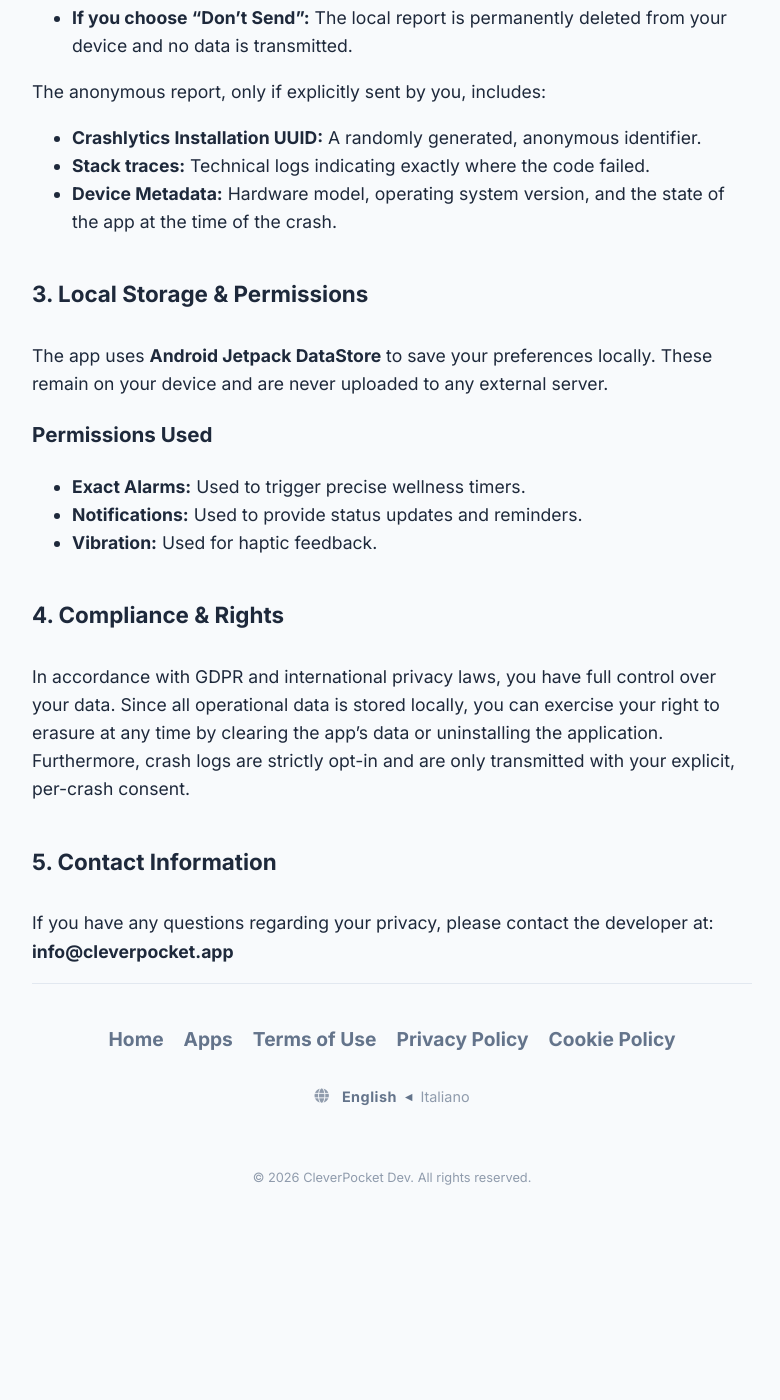
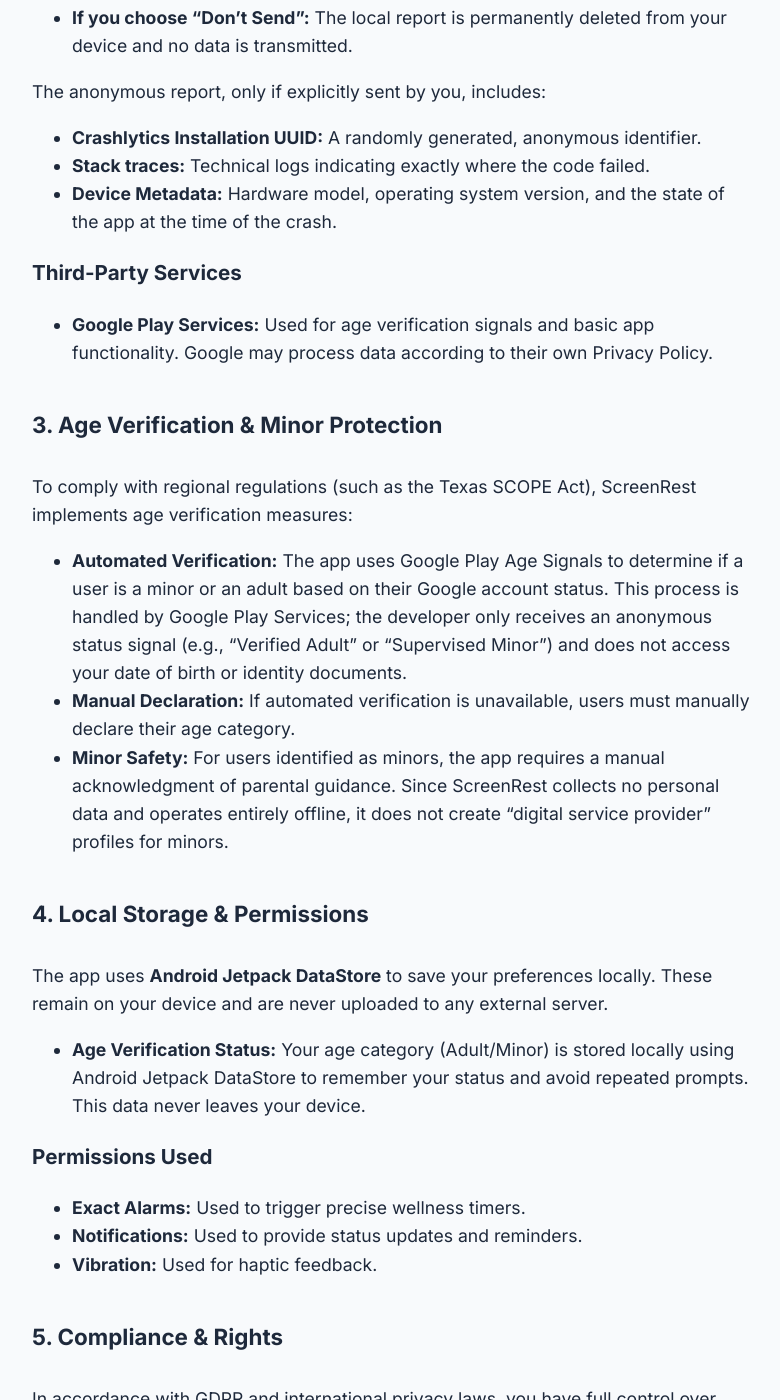
Before and after one commit to digitalcreat0r/sitoweb, a Jekyll site: the page built from policies/privacy-policy-screenrest.md, in a window 1280 px wide and 1400 px high, scrolled down 1097 px. Shown: the whole window, without its empty margins (248-1028 px from the left). Built offline with Jekyll 4.4.1, drawn with Linux system fonts in a browser that asks for light colours; before the commit the page ends 2398 px from its top, so only the background shows below that; some of the changed text lies outside the part shown.

Commit message:
aggiornamento policy

```diff
--- a/policies/privacy-policy-screenrest.md
+++ b/policies/privacy-policy-screenrest.md
@@ -33,17 +33,27 @@
 - **Stack traces:** Technical logs indicating exactly where the code failed.
 - **Device Metadata:** Hardware model, operating system version, and the state of the app at the time of the crash.
 
-## 3. Local Storage & Permissions
+### Third-Party Services
+- **Google Play Services:** Used for age verification signals and basic app functionality. Google may process data according to their own Privacy Policy.
+
+## 3. Age Verification & Minor Protection
+To comply with regional regulations (such as the Texas SCOPE Act), ScreenRest implements age verification measures:
+- **Automated Verification:** The app uses Google Play Age Signals to determine if a user is a minor or an adult based on their Google account status. This process is handled by Google Play Services; the developer only receives an anonymous status signal (e.g., "Verified Adult" or "Supervised Minor") and does not access your date of birth or identity documents.
+- **Manual Declaration:** If automated verification is unavailable, users must manually declare their age category.
+- **Minor Safety:** For users identified as minors, the app requires a manual acknowledgment of parental guidance. Since ScreenRest collects no personal data and operates entirely offline, it does not create "digital service provider" profiles for minors.
+
+## 4. Local Storage & Permissions
 The app uses **Android Jetpack DataStore** to save your preferences locally. These remain on your device and are never uploaded to any external server.
+- **Age Verification Status:** Your age category (Adult/Minor) is stored locally using Android Jetpack DataStore to remember your status and avoid repeated prompts. This data never leaves your device.
 
 ### Permissions Used
 - **Exact Alarms:** Used to trigger precise wellness timers.
 - **Notifications:** Used to provide status updates and reminders.
 - **Vibration:** Used for haptic feedback.
 
-## 4. Compliance & Rights
+## 5. Compliance & Rights
 In accordance with GDPR and international privacy laws, you have full control over your data. Since all operational data is stored locally, you can exercise your right to erasure at any time by clearing the app's data or uninstalling the application. Furthermore, crash logs are strictly opt-in and are only transmitted with your explicit, per-crash consent.
 
-## 5. Contact Information
+## 6. Contact Information
 If you have any questions regarding your privacy, please contact the developer at:<br>
 **{{ site.email }}**
```
Also changed, not shown: policies/privacy-policy-screenrest_it.md (+13 -3 lines).
